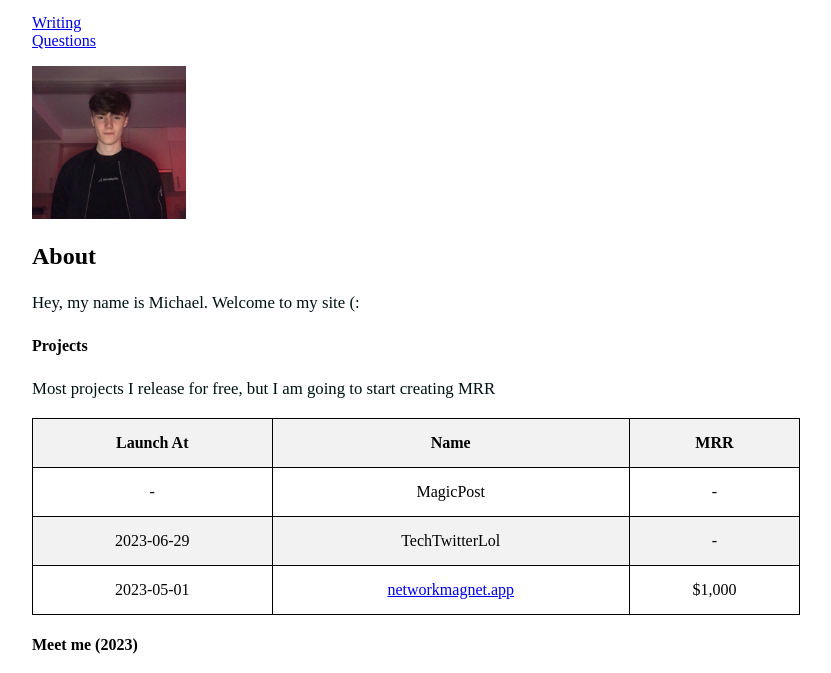
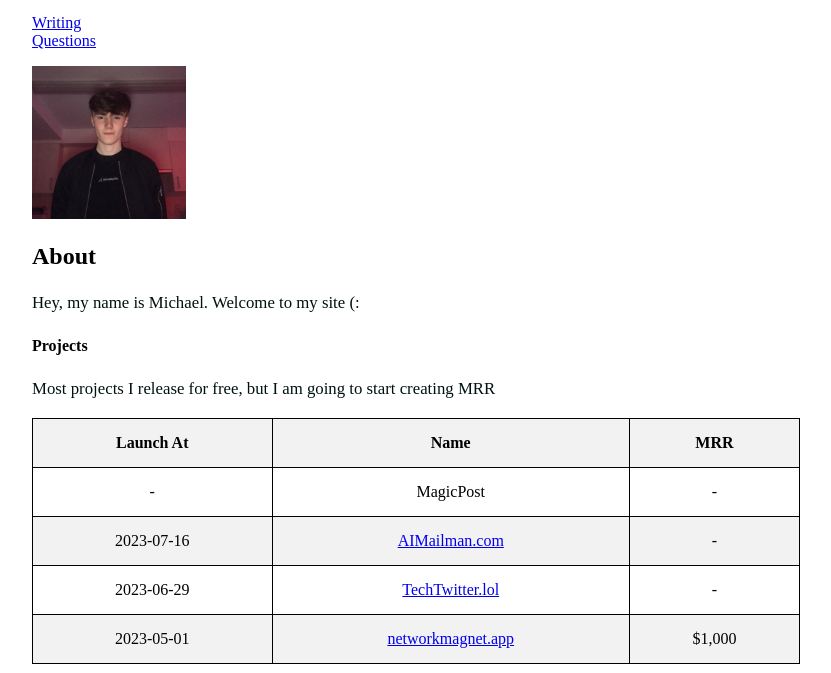
Before and after one commit to 00MB/site, a plain HTML site: page index.html in a window 1280 px wide. Shown: the part 108-781 px from the top of the page, without its empty margins (224-1055 px from the left). Drawn offline with Linux system fonts and the light colour scheme.

Commit message:
Update index.html

```diff
--- a/index.html
+++ b/index.html
@@ -48,8 +48,13 @@
                       <td>-</td>
                     </tr>
                     <tr>
+                      <td>2023-07-16</td>
+                      <td><a href="aimailman.com" target="_blank">AIMailman.com</a></td>
+                      <td>-</td>
+                    </tr>
+                    <tr>
                         <td>2023-06-29</td>
-                        <td>TechTwitterLol</td>
+                        <td><a href="techtwitter.lol" target="_blank">TechTwitter.lol</a></td>
                         <td>-</td>
                       </tr>
                   <tr>
```
